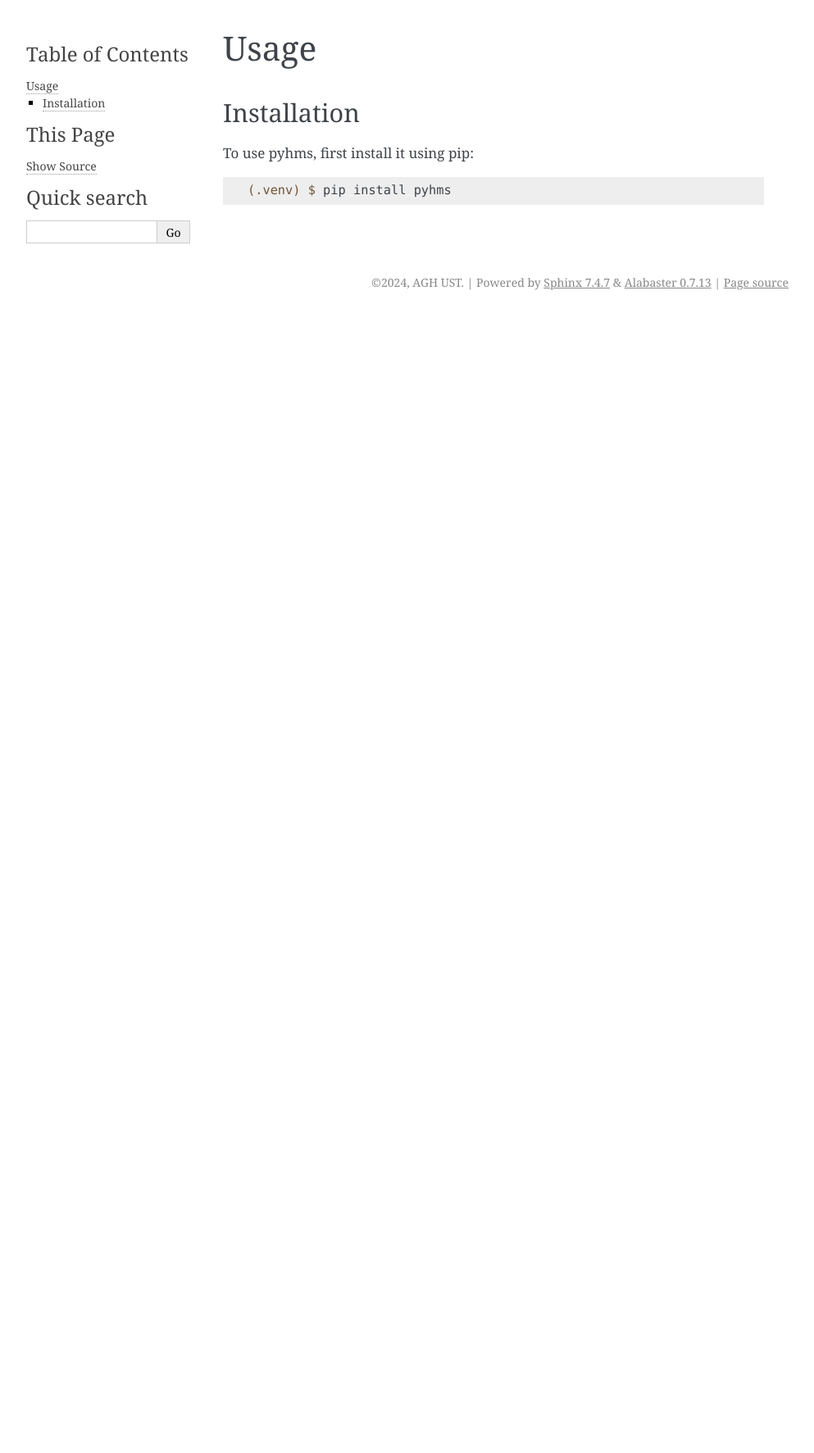
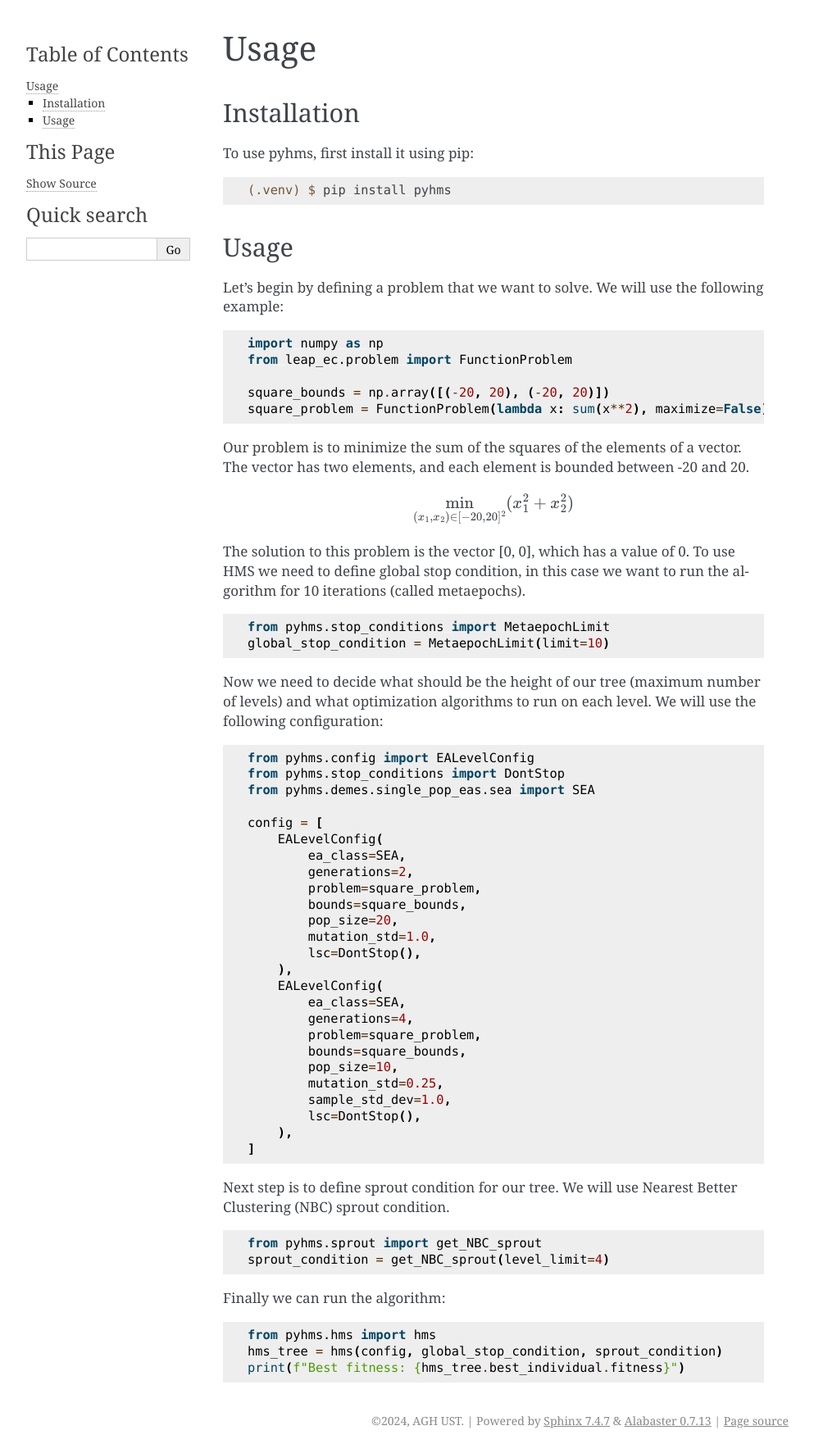
Before and after one commit to agh-a2s/pyhms, a Sphinx documentation site: the page built from docs/usage.rst, in a window 1280 px wide. Shown: the whole page at 82% size, without its empty margins (148-1141 px from the left). Built offline with Sphinx 7.4.7, drawn with Linux system fonts in a browser that asks for light colours; before the commit the page ends 900 px from its top, so only the background shows below that.

Commit message:
feat: improve usage description

```diff
--- a/docs/usage.rst
+++ b/docs/usage.rst
@@ -11,3 +11,78 @@ To use pyhms, first install it using pip:
 .. code-block:: console
 
    (.venv) $ pip install pyhms
+
+.. _usage:
+
+Usage
+-----
+
+Let's begin by defining a problem that we want to solve. We will use the following example:
+
+.. code-block:: python
+
+    import numpy as np
+    from leap_ec.problem import FunctionProblem
+
+    square_bounds = np.array([(-20, 20), (-20, 20)])
+    square_problem = FunctionProblem(lambda x: sum(x**2), maximize=False)
+
+Our problem is to minimize the sum of the squares of the elements of a vector. The vector has two elements, and each element is bounded between -20 and 20.
+
+.. math::
+
+    \min_{(x_1, x_2) \in [-20, 20]^2} (x_1^2 + x_2^2)
+
+
+The solution to this problem is the vector [0, 0], which has a value of 0.
+To use HMS we need to define global stop condition, in this case we want to run the algorithm for 10 iterations (called metaepochs).
+
+.. code-block:: python
+
+    from pyhms.stop_conditions import MetaepochLimit
+    global_stop_condition = MetaepochLimit(limit=10)
+
+Now we need to decide what should be the height of our tree (maximum number of levels) and what optimization algorithms to run on each level. We will use the following configuration:
+
+.. code-block:: python
+
+    from pyhms.config import EALevelConfig
+    from pyhms.stop_conditions import DontStop
+    from pyhms.demes.single_pop_eas.sea import SEA
+
+    config = [
+        EALevelConfig(
+            ea_class=SEA,
+            generations=2,
+            problem=square_problem,
+            bounds=square_bounds,
+            pop_size=20,
+            mutation_std=1.0,
+            lsc=DontStop(),
+        ),
+        EALevelConfig(
+            ea_class=SEA,
+            generations=4,
+            problem=square_problem,
+            bounds=square_bounds,
+            pop_size=10,
+            mutation_std=0.25,
+            sample_std_dev=1.0,
+            lsc=DontStop(),
+        ),
+    ]
+
+Next step is to define sprout condition for our tree. We will use Nearest Better Clustering (NBC) sprout condition.
+
+.. code-block:: python
+
+    from pyhms.sprout import get_NBC_sprout
+    sprout_condition = get_NBC_sprout(level_limit=4)
+
+Finally we can run the algorithm:
+
+.. code-block:: python
+
+    from pyhms.hms import hms
+    hms_tree = hms(config, global_stop_condition, sprout_condition)
+    print(f"Best fitness: {hms_tree.best_individual.fitness}")
```
Also changed, not shown: docs/problem.rst (line endings or trailing spaces).
